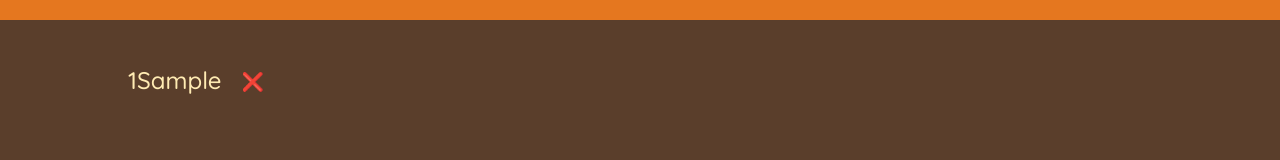
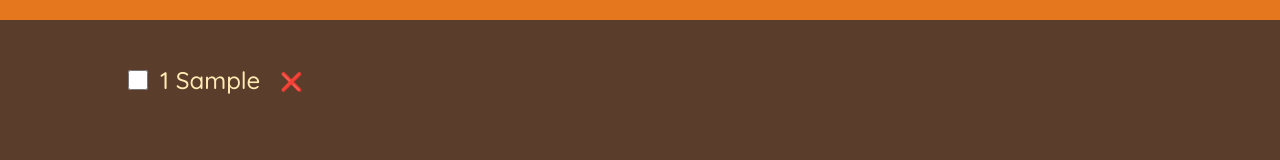
Before and after one commit to phani-sekhar/to_do_list, a React (Create React App) app: page / in a window 1280 px wide. Both pictures are taken after typing "Sample" into the empty fields and a click on the button "ADD". Shown: the part 257-417 px from the top of the page. Built offline with nearby package versions, Linux system fonts and the light colour scheme.

Commit message:
checkbox opertaion successfully completed

```diff
--- a/src/App.js
+++ b/src/App.js
@@ -16,12 +16,22 @@ export default function App() {
   function handleDeleteItems(id) {
     setItems((items) => items.filter((item) => item.id !== id));
   }
+  // Checking the item
+  function handleToggleItem() {
+    setItems((items) =>
+      items.map((item) => (item.id ? { ...item, packed: !item.packed } : item))
+    );
+  }
 
   return (
     <div className="app">
       <Logo />
       <Form onAddItems={handleAddItems} />
-      <PackingLists items={items} onDeleteItem={handleDeleteItems} />
+      <PackingLists
+        items={items}
+        onDeleteItem={handleDeleteItems}
+        onToggleitem={handleToggleItem}
+      />
       <Stats />
     </div>
   );
@@ -66,22 +76,32 @@ function Form({ onAddItems }) {
     </form>
   );
 }
-function PackingLists({ items, onDeleteItem }) {
+function PackingLists({ items, onDeleteItem, onToggleitem }) {
   return (
     <div className="list">
       <ul>
         {items.map((item) => (
-          <Item item={item} onDeleteItem={onDeleteItem} key={item.id} />
+          <Item
+            item={item}
+            onDeleteItem={onDeleteItem}
+            onToggleitem={onToggleitem}
+            key={item.id}
+          />
         ))}
       </ul>
     </div>
   );
 }
-function Item({ item, onDeleteItem }) {
+function Item({ item, onDeleteItem, onToggleitem }) {
   return (
     <li>
+      <input
+        type="checkbox"
+        value={item.packed}
+        onChange={() => onToggleitem(item.id)}
+      />
       <span style={item.packed ? { textDecoration: "line-through" } : {}}>
-        {item.quantity}
+        {item.quantity}&nbsp;
         {item.description}
       </span>
       <button onClick={() => onDeleteItem(item.id)}>❌</button>
```
